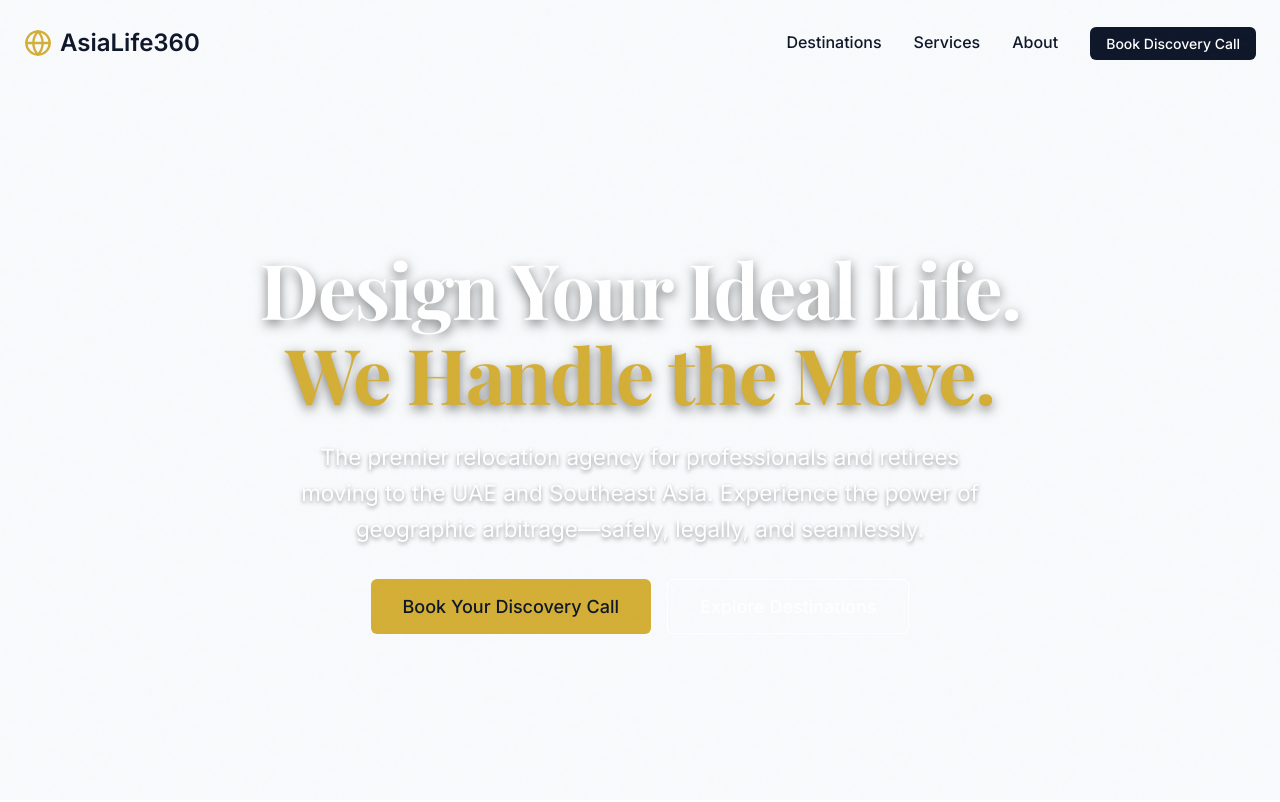
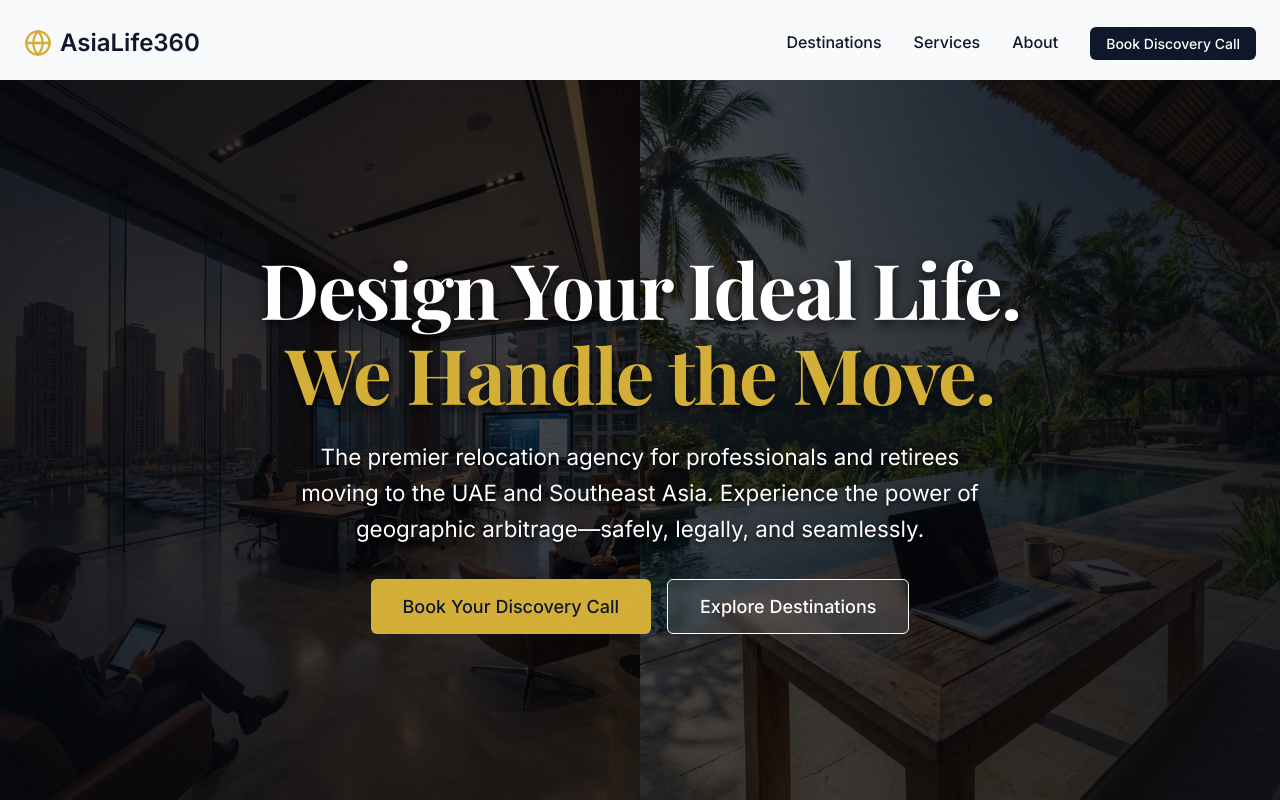
Before and after one commit to cuygur/asialife360, a React (Vite) app: page / in a window 1280 px wide. Shown: the top 802 px of the page. Built offline with nearby package versions, Linux system fonts and the light colour scheme.

Commit message:
fix screen

```diff
--- a/src/index.css
+++ b/src/index.css
@@ -307,6 +307,8 @@ img {
   overflow: hidden;
   display: flex;
   padding: var(--spacing-xl) 0;
+  isolation: isolate;
+  background-color: var(--color-primary);
 }
 
 .hero-bg-split {
@@ -318,6 +320,7 @@ img {
   display: flex;
   flex-direction: row;
   z-index: -1;
+  background-color: var(--color-primary);
 }
 
 .hero-bg-cell {
@@ -346,7 +349,7 @@ img {
 .hero-darken-overlay {
   position: absolute;
   inset: 0;
-  background: rgba(0, 0, 0, 0.4);
+  background: rgba(0, 0, 0, 0.6);
 }
 
 .hero-content-container {
@@ -370,7 +373,7 @@ img {
   font-weight: 700;
   margin-bottom: var(--spacing-md);
   line-height: 1.1;
-  text-shadow: 0 4px 12px rgba(0, 0, 0, 0.5);
+  text-shadow: 0 4px 12px rgba(0, 0, 0, 0.8);
   color: var(--color-white);
 }
 
@@ -380,7 +383,7 @@ img {
   opacity: 0.9;
   max-width: 700px;
   margin-inline: auto;
-  text-shadow: 0 2px 4px rgba(0, 0, 0, 0.4);
+  text-shadow: 0 2px 4px rgba(0, 0, 0, 0.8);
   line-height: 1.6;
 }
 
```
